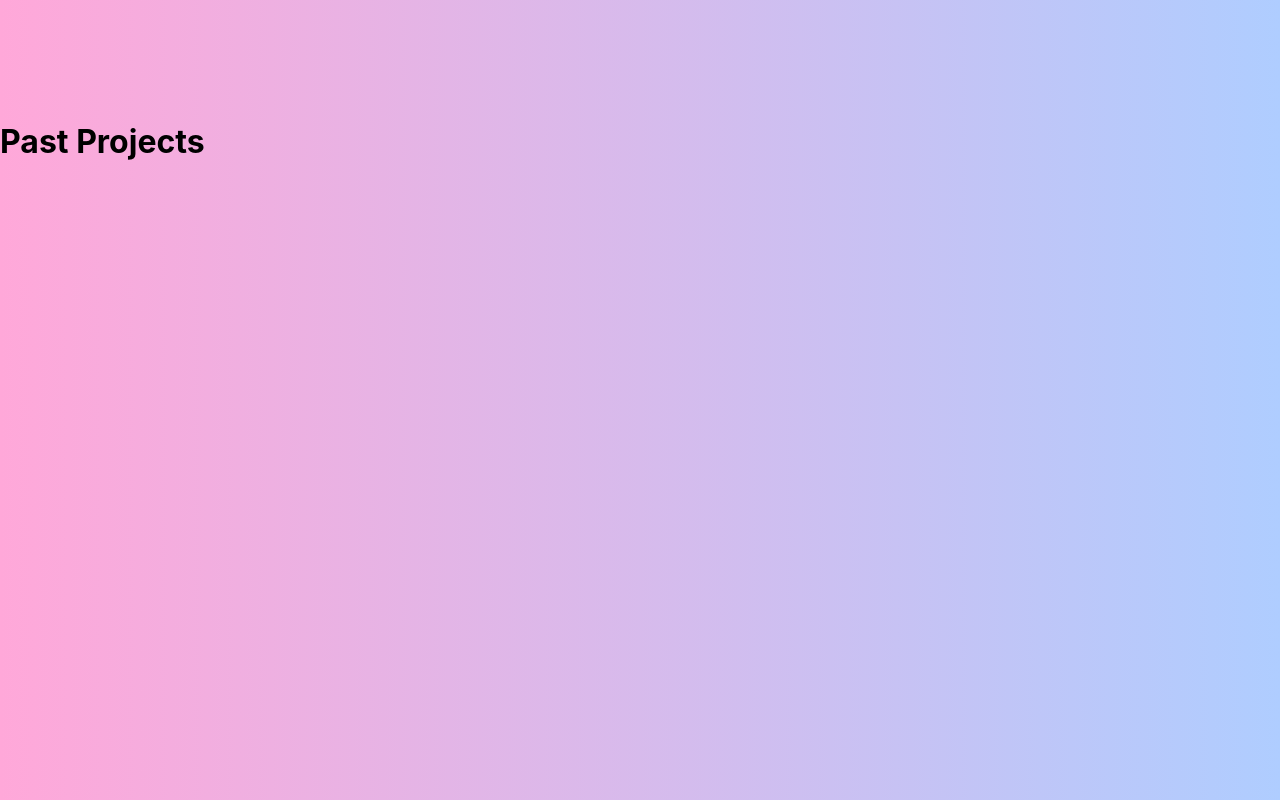
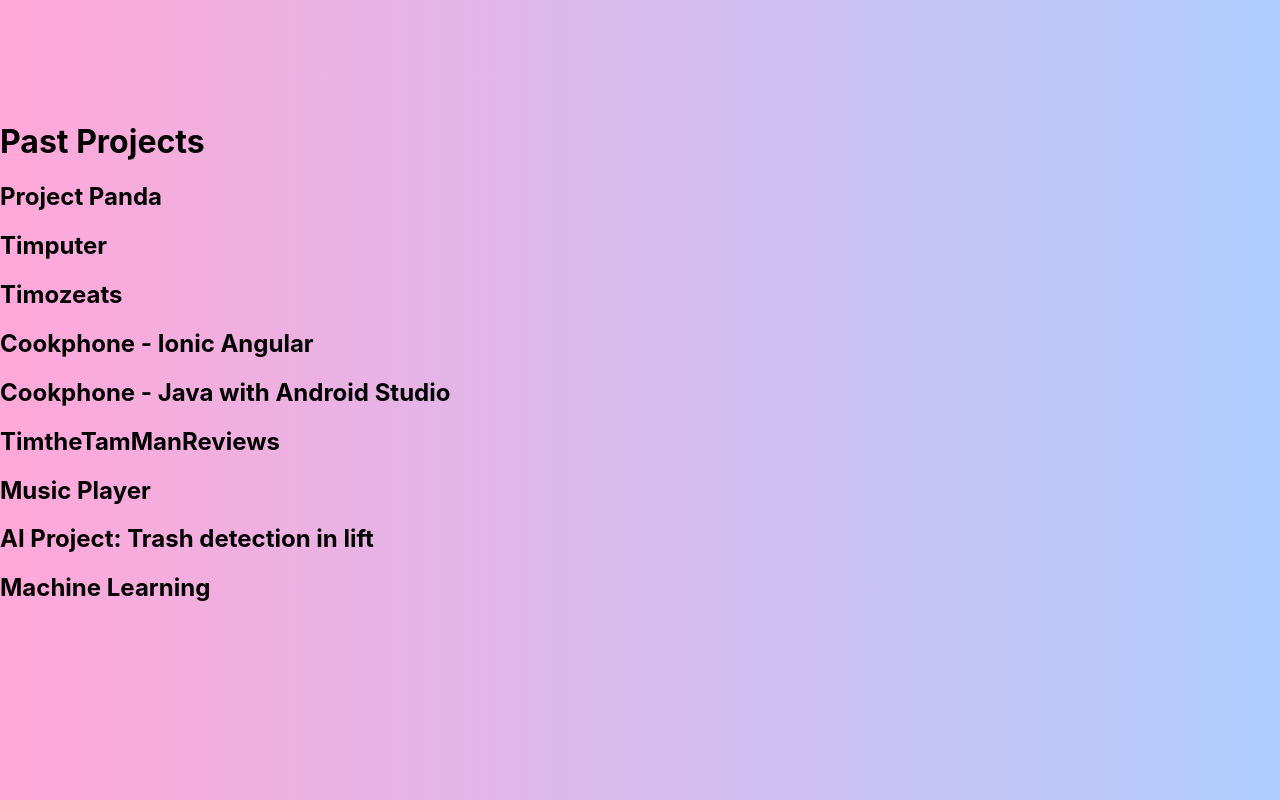
Before and after one commit to timneam/SinglePagePortfolio, a React (Create React App) app in the folder single-page-portfolio/: page / in a window 1280 px wide. Shown: the part 940-1740 px from the top of the page. Built offline with nearby package versions, Linux system fonts and the light colour scheme.

Commit message:
Can display project name by calling another file

```diff
--- a/single-page-portfolio/src/components/Projects.js
+++ b/single-page-portfolio/src/components/Projects.js
@@ -1,5 +1,6 @@
 import React from "react";
 import "./Projects.css";
+import { projects } from "../data";
 
 export default function Projects () {
     return (
@@ -7,6 +8,11 @@ export default function Projects () {
             <h1>
                 Past Projects
             </h1>
+            {projects.map((project) => (
+                <h2>
+                    {project.project_name}
+                </h2>
+            ))}
         </div>
     )
 }
```
